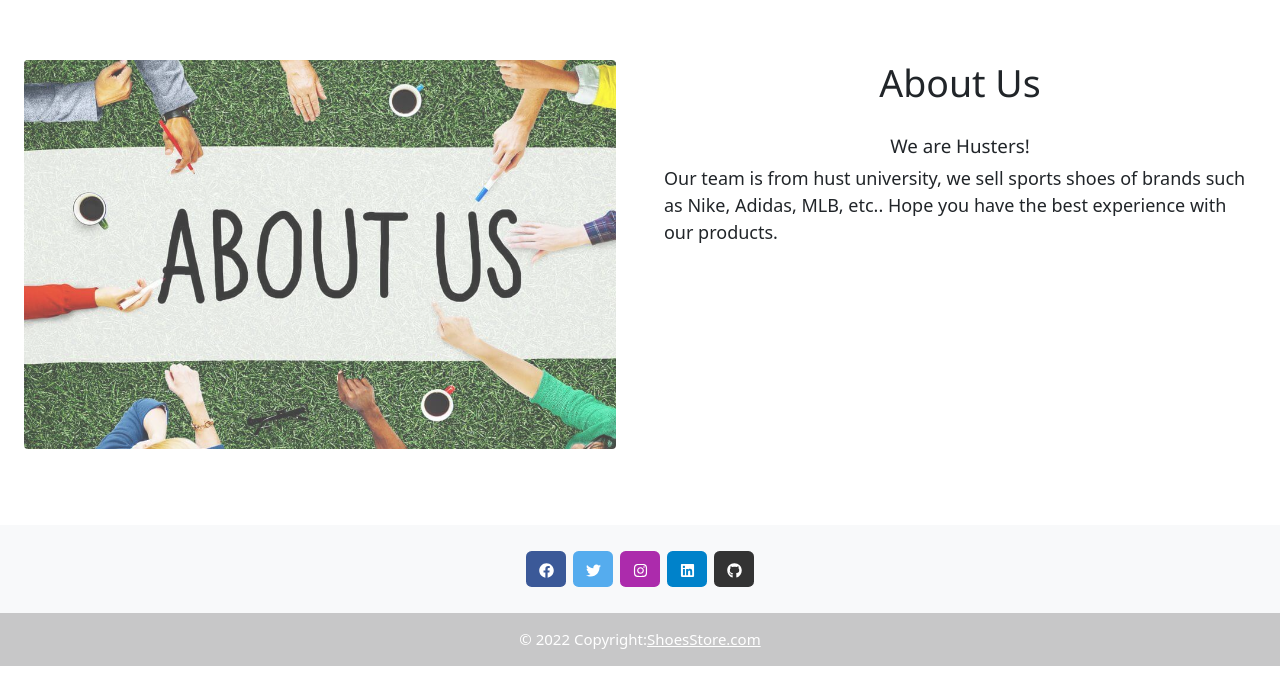
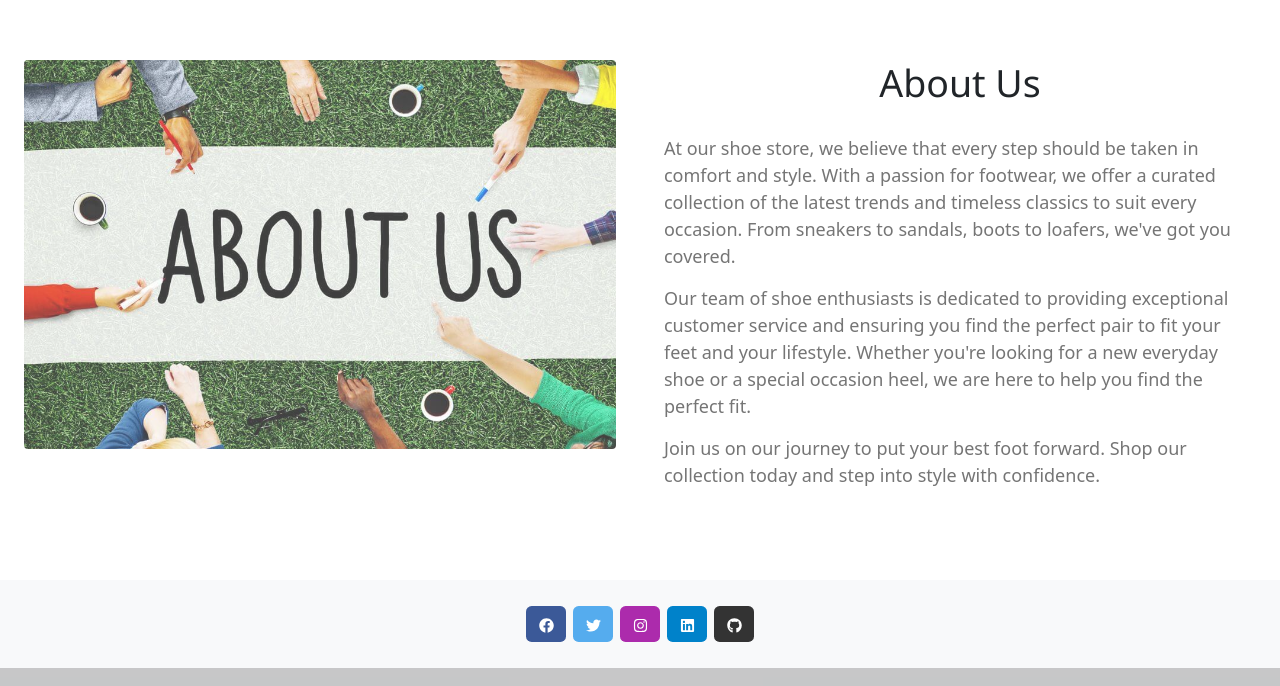
Before and after one commit to littleboyyy/shoestore, a React (Create React App) app: page / in a window 1280 px wide. Shown: the part 594-1280 px from the top of the page. Built offline with nearby package versions, Linux system fonts and the light colour scheme.

Commit message:
about-us-page

```diff
--- a/src/components/About.js
+++ b/src/components/About.js
@@ -11,9 +11,9 @@ function About() {
 
             <div class="w3-col m6 w3-padding-large">
                 <h1 class="w3-center">About Us</h1><br />
-                <h5 class="w3-center">We are Husters!</h5>
-                <p class="w3-large">Our team is from hust university, we sell sports shoes of brands such as Nike, Adidas, MLB, etc.. Hope you have the best experience with our products.</p>
-
+                <p class="w3-large w3-text-grey">At our shoe store, we believe that every step should be taken in comfort and style. With a passion for footwear, we offer a curated collection of the latest trends and timeless classics to suit every occasion. From sneakers to sandals, boots to loafers, we've got you covered.</p>
+                <p class="w3-large w3-text-grey">Our team of shoe enthusiasts is dedicated to providing exceptional customer service and ensuring you find the perfect pair to fit your feet and your lifestyle. Whether you're looking for a new everyday shoe or a special occasion heel, we are here to help you find the perfect fit.</p>
+                <p class="w3-large w3-text-grey">Join us on our journey to put your best foot forward. Shop our collection today and step into style with confidence.</p>
             </div>
         </div>
 
```
